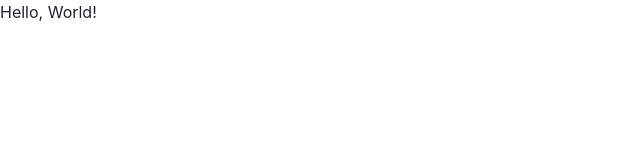
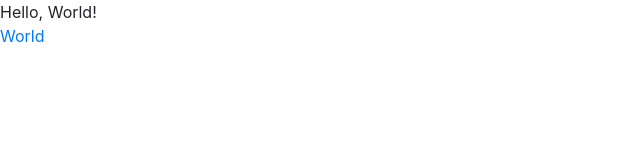
Before and after one commit to sazzer/nrl, a React (Create React App) app in the folder webapp/: page / in a window 1280 px wide. Shown: the top 160 px of the page, without its empty margins (0-640 px from the left). Built offline with nearby package versions, Linux system fonts and the light colour scheme.

Commit message:
Added Routing

```diff
--- a/webapp/package.json
+++ b/webapp/package.json
@@ -15,6 +15,7 @@
     "react": "^17.0.1",
     "react-dom": "^17.0.1",
     "react-i18next": "^11.7.3",
+    "react-router-dom": "^5.2.0",
     "react-scripts": "4.0.0",
     "typescript": "^4.0.3",
     "web-vitals": "^0.2.4"
@@ -43,5 +44,8 @@
       "last 1 firefox version",
       "last 1 safari version"
     ]
+  },
+  "devDependencies": {
+    "@types/react-router-dom": "^5.1.6"
   }
 }
--- a/webapp/src/App.tsx
+++ b/webapp/src/App.tsx
@@ -1,3 +1,5 @@
+import { BrowserRouter, Link } from "react-router-dom";
+
 import React from "react";
 import { useTranslation } from "react-i18next";
 
@@ -5,8 +7,11 @@ export const App: React.FC = () => {
   const { t } = useTranslation();
 
   return (
-    <div className="App">
-      <header className="App-header">{t("hello")}</header>
-    </div>
+    <BrowserRouter>
+      <div className="App">
+        <header className="App-header">{t("hello")}</header>
+        <Link to="/hello">World</Link>
+      </div>
+    </BrowserRouter>
   );
 };
```
Also changed, not shown: 1 other file (tests, documents, lock files or other folders).
